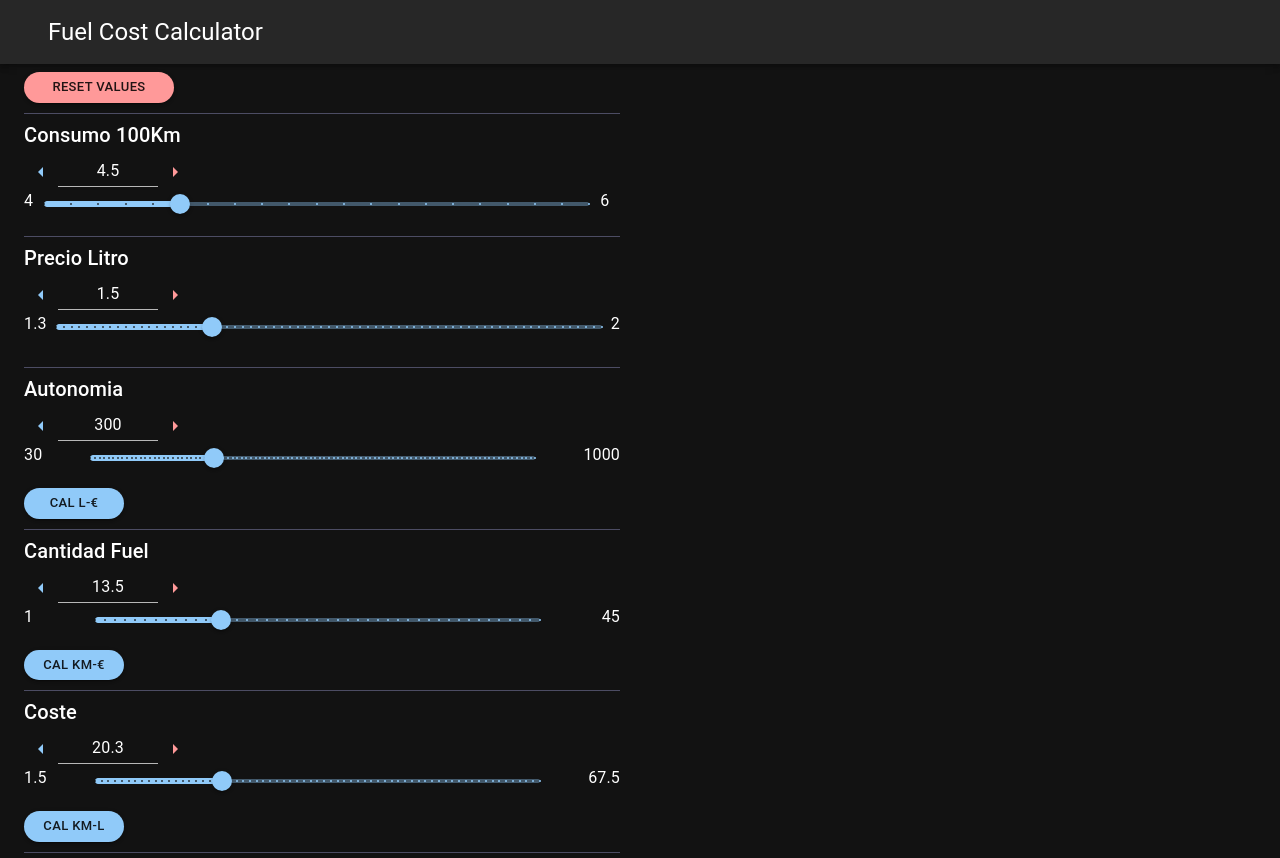
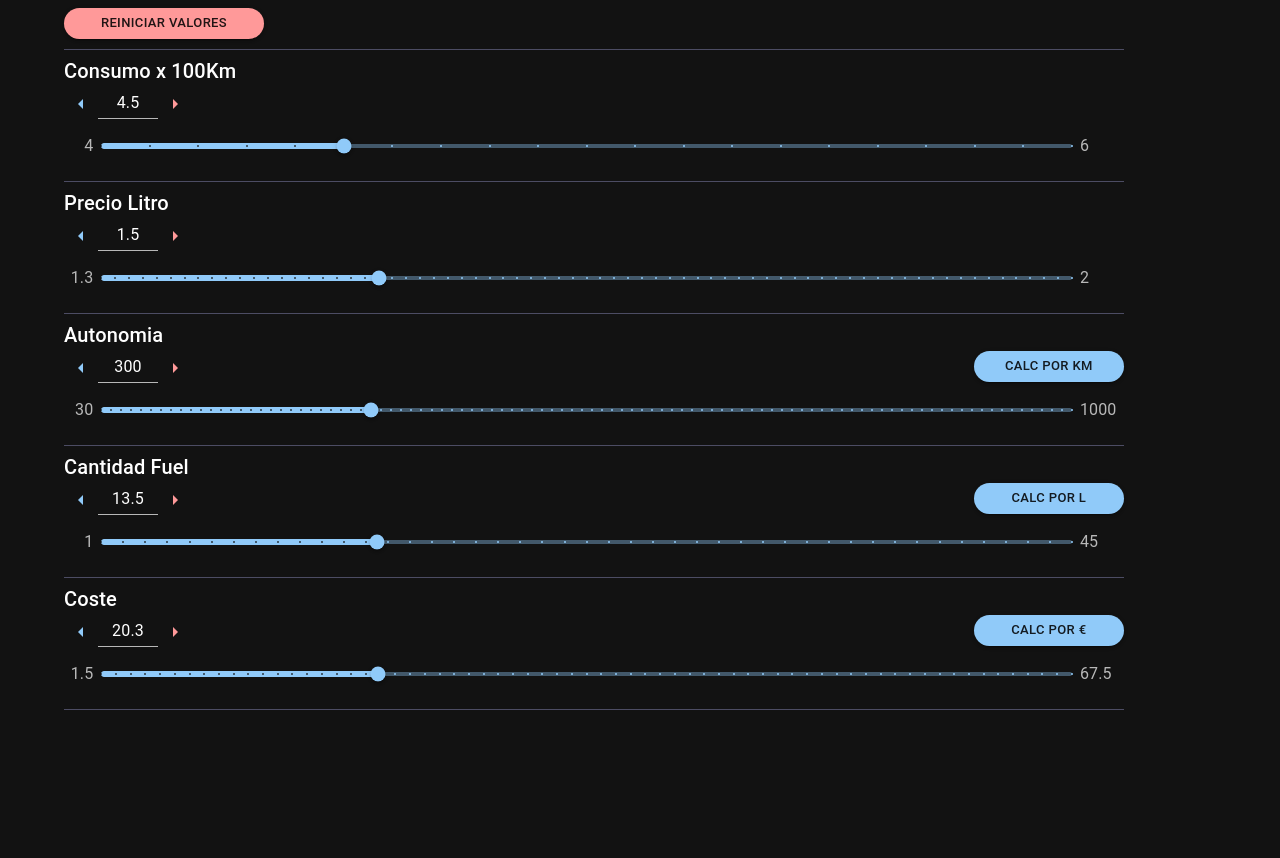
Before and after one commit to mvillajos/fuelcostcalc, a React (Vite) app: page / in a window 1280 px wide. After the commit the page ends 800 px from the top, so only its background shows below. Built offline with nearby package versions, Linux system fonts and the light colour scheme.

Commit message:
Recolocar controles

```diff
--- a/index.html
+++ b/index.html
@@ -4,7 +4,7 @@
     <meta charset="UTF-8" />
     <link rel="icon" type="image/svg+xml" href="/fuel-pump-48.svg" />
     <meta name="viewport" content="width=device-width, initial-scale=1.0" />
-    <title>Fuel Cost Calculator</title>
+    <title>Fuel Cost Calc</title>
   </head>
   <body>
     <div id="root"></div>
--- a/src/App.jsx
+++ b/src/App.jsx
@@ -10,13 +10,13 @@ import "./App.css";
 function App() {
   return (
     <div className="App">
-      <Navbar />
-      <Container maxWidth="xl" sx={{ marginTop: 1 }}>
-        <Grid container spacing={5} alignItems="center">
-          <Grid item xs={12} md={6}>
-            <SliderPanel />
-          </Grid>
-        </Grid>
+      {/* <Navbar /> */}
+      <Container maxWidth="lg" sx={{ marginTop: 1 }}>
+        {/* <Grid container spacing={5} alignItems="center"> */}
+        {/* <Grid item xs={12} md={6}> */}
+        <SliderPanel />
+        {/* </Grid> */}
+        {/* </Grid> */}
       </Container>
     </div>
   );
--- a/src/Components/Navbar.jsx
+++ b/src/Components/Navbar.jsx
@@ -3,14 +3,12 @@ import Toolbar from "@mui/material/Toolbar";
 import Typography from "@mui/material/Typography";
 import { Container } from "@mui/system";
 
-const Navbar = () =>{
+const Navbar = () => {
   return (
     <AppBar position="static">
-        <Container maxWidth='xl'>
-          <Toolbar>
-            <Typography variant="h5">
-                Fuel Cost Calculator
-            </Typography>
+      <Container maxWidth="xl">
+        <Toolbar variant="dense">
+          <Typography variant="h6">Fuel Cost Calc</Typography>
         </Toolbar>
       </Container>
     </AppBar>
--- a/src/Components/SliderComponent.jsx
+++ b/src/Components/SliderComponent.jsx
@@ -8,13 +8,25 @@ import { styled } from "@mui/material/styles";
 import { ArrowLeft, ArrowRight } from "@mui/icons-material";
 
 const Input = styled(MuiInput)`
-  width: 100px;
+  width: 60px;
 `;
 
 const styleBtnCalc = {
   borderRadius: 10,
-  width: 100,
+  width: 150,
 };
+
+const styleSlider = {
+  // color: "success.main",
+  marginBottom: 0,
+  // maxWidth: "88%",
+  "& .MuiSlider-thumb": {
+    height: 15,
+    width: 15,
+  },
+};
+
+const widthBlocks = "92%";
 
 const SliderComponent = ({
   defaultValue,
@@ -78,14 +90,14 @@ const SliderComponent = ({
 
   return (
     <Stack my={0}>
-      <Stack gap={0.5}>
-        {/* <Typography variant="h6"> */}
-        {/* {unit} {amount} */}
-        <Grid container spacing={5} alignItems="space-between">
-          <Grid item>
-            <Typography variant="h6">{label}</Typography>
-          </Grid>
-          {/* <Grid item>
+      {/* <Stack gap={0.5}> */}
+      {/* <Typography variant="h6"> */}
+      {/* {unit} {amount} */}
+      {/* <Grid container spacing={2} alignItems="space-between"> */}
+      {/* <Grid item> */}
+      <Typography variant="h6">{label}</Typography>
+      {/* </Grid> */}
+      {/* <Grid item>
             {textoBtnRecalc && (
               <Button
                 sx={styleBtnCalc}
@@ -98,9 +110,11 @@ const SliderComponent = ({
               </Button>
             )}
           </Grid> */}
-        </Grid>
+      {/* </Grid> */}
 
-        <Grid>
+      <Grid container justifyContent={"space-between"} width={widthBlocks}>
+        <Grid item>
+          {/* xs={7} sm={8} */}
           <IconButton size="small" onClick={handleDecClick}>
             <ArrowLeft fontSize="medium" color="primary" />
           </IconButton>
@@ -132,28 +146,9 @@ const SliderComponent = ({
           </IconButton>
           {/* </Typography> */}
         </Grid>
-      </Stack>
 
-      <Grid container spacing={1} justifyContent={"space-between"}>
-        <Grid item>{min}</Grid>
-        <Grid item xs={textoBtnRecalc ? 9 : 11}>
-          <Slider
-            min={min}
-            max={max}
-            defaultValue={defaultValue}
-            aria-label="Default"
-            valueLabelDisplay="auto"
-            // onChange={onChange}
-            onChange={handleSliderChange}
-            value={value2}
-            marks
-            step={steps}
-            aria-labelledby="input-slider"
-          />
-        </Grid>
-        <Grid item>{max}</Grid>
-
-        <Grid item alignContent={"flex-end"}>
+        {/* alignContent={"flex-end"} */}
+        <Grid item>
           {textoBtnRecalc && (
             <Button
               sx={styleBtnCalc}
@@ -167,13 +162,99 @@ const SliderComponent = ({
           )}
         </Grid>
       </Grid>
+      {/* </Stack> */}
 
-      {/* <Stack direction="row" justifyContent="space-between">
+      {/* <Grid
+        container
+        spacing={2}
+        my={0}
+        justifyContent={"flex-start"}
+        direction={"row"}
+      > */}
+      {/* <Grid item>{min}</Grid> */}
+      {/* <Grid item xs={7} sm={10}> */}
+      {/* xs={textoBtnRecalc ? 9 : 11} */}
+      {/* <Slider
+            min={min}
+            max={max}
+            defaultValue={defaultValue}
+            aria-label="Default"
+            valueLabelDisplay="auto"
+            // onChange={onChange}
+            onChange={handleSliderChange}
+            value={value2}
+            marks
+            step={steps}
+            aria-labelledby="input-slider"
+          /> */}
+      {/* </Grid> */}
+      {/* <Grid item>{max}</Grid> */}
+
+      {/* <Grid item alignContent={"flex-end"}>
+          {textoBtnRecalc && (
+            <Button
+              sx={styleBtnCalc}
+              variant="contained"
+              color="primary"
+              size="small"
+              onClick={handleRecalc}
+            >
+              {textoBtnRecalc}
+            </Button>
+          )}
+        </Grid> */}
+      {/* </Grid> */}
+
+      <Stack
+        direction="row"
+        justifyContent="flex-start"
+        my="10px"
+        width={widthBlocks}
+      >
+        <Typography
+          mr="0.5rem"
+          width="2rem"
+          // textAlign={"right"}
+          display={"flex"}
+          alignItems={"center"}
+          justifyContent={"flex-end"}
+          color="text.secondary"
+        >
+          {min}
+        </Typography>
+        <Slider
+          sx={styleSlider}
+          min={min}
+          max={max}
+          defaultValue={defaultValue}
+          aria-label="Default"
+          valueLabelDisplay="off"
+          // onChange={onChange}
+          onChange={handleSliderChange}
+          value={value2}
+          marks
+          step={steps}
+          aria-labelledby="input-slider"
+        />
+        <Typography
+          ml="0.5rem"
+          width="3rem"
+          // textAlign={"left"}
+          display="flex"
+          alignItems={"center"}
+          justifyContent={"flex-start"}
+          color="text.secondary"
+        >
+          {max}
+        </Typography>
+      </Stack>
+
+      {/* <Stack direction="row" justifyContent="space-between" width={widthBlocks}>
         <Typography variant="" color="text.secondary">
-          {unit} {min}
+          {min} {unit}
         </Typography>
         <Typography variant="" color="text.secondary">
-          {unit} {max}
+          {max} {unit}
         </Typography>
       </Stack> */}
     </Stack>
--- a/src/Components/SliderPanel.jsx
+++ b/src/Components/SliderPanel.jsx
@@ -16,15 +16,24 @@ import { defaultValues, defaultCalcValues, Ctes } from "../PureJS/constants";
 
 const SliderPanel = () => {
   // const ConsumoKm = data.Consumo100 / 100;
-  const styleBtnCalc = {
+  // const styleBtnCalc = {
+  //   borderRadius: 10,
+  //   width: 150,
+  // };
+
+  const styleBtnReset = {
     borderRadius: 10,
-    width: 150,
+    width: 200,
+    // position: "absolute",
+    // top: "10px",
+    // left: "40%",
   };
 
   const styleDivider = {
     marginTop: "10px",
     marginBottom: "5px",
     bgcolor: "#33334d",
+    width: "92%",
     // height: 2,
   };
 
@@ -72,7 +81,7 @@ const SliderPanel = () => {
   return (
     <div>
       <Button
-        sx={styleBtnCalc}
+        sx={styleBtnReset}
         variant="contained"
         color="secondary"
         size="small"
@@ -84,7 +93,7 @@ const SliderPanel = () => {
           setValcoste(defaultCalcValues.Coste);
         }}
       >
-        Reset values
+        Reiniciar valores
       </Button>
 
       <Divider sx={styleDivider} />
@@ -98,7 +107,7 @@ const SliderPanel = () => {
         steps={Ctes.consumo100Step}
         unit="L"
         // amount={data.Consumo100}
-        label="Consumo 100Km"
+        label="Consumo x 100Km"
       />
 
       <Divider sx={styleDivider} />
@@ -127,7 +136,7 @@ const SliderPanel = () => {
         unit="Km"
         // amount={data.Autonomia}
         label="Autonomia"
-        textoBtnRecalc="Cal l-€"
+        textoBtnRecalc="Calc por Km"
         handleRecalc={(e) => {
           setValcantlitros(litros_autonomia(valautonomia, valconsumo100));
           setValcoste(
@@ -163,7 +172,7 @@ const SliderPanel = () => {
         unit="L"
         // amount={data.Litros}
         label="Cantidad Fuel"
-        textoBtnRecalc={"Cal km-€"}
+        textoBtnRecalc={"Calc por l"}
         handleRecalc={(e) => {
           setValcoste(coste_litros(valcantlitros, valpreciolitro));
           setValautonomia(autonomia_litros(valcantlitros, valconsumo100));
@@ -195,7 +204,7 @@ const SliderPanel = () => {
         unit="€"
         // amount={data.Coste}
         label="Coste"
-        textoBtnRecalc={"Cal km-l"}
+        textoBtnRecalc={"Calc por €"}
         handleRecalc={(e) => {
           setValcantlitros(litros_coste(valcoste, valpreciolitro));
           setValautonomia(
```
Lines whose indentation alone changed are shown as unchanged.
